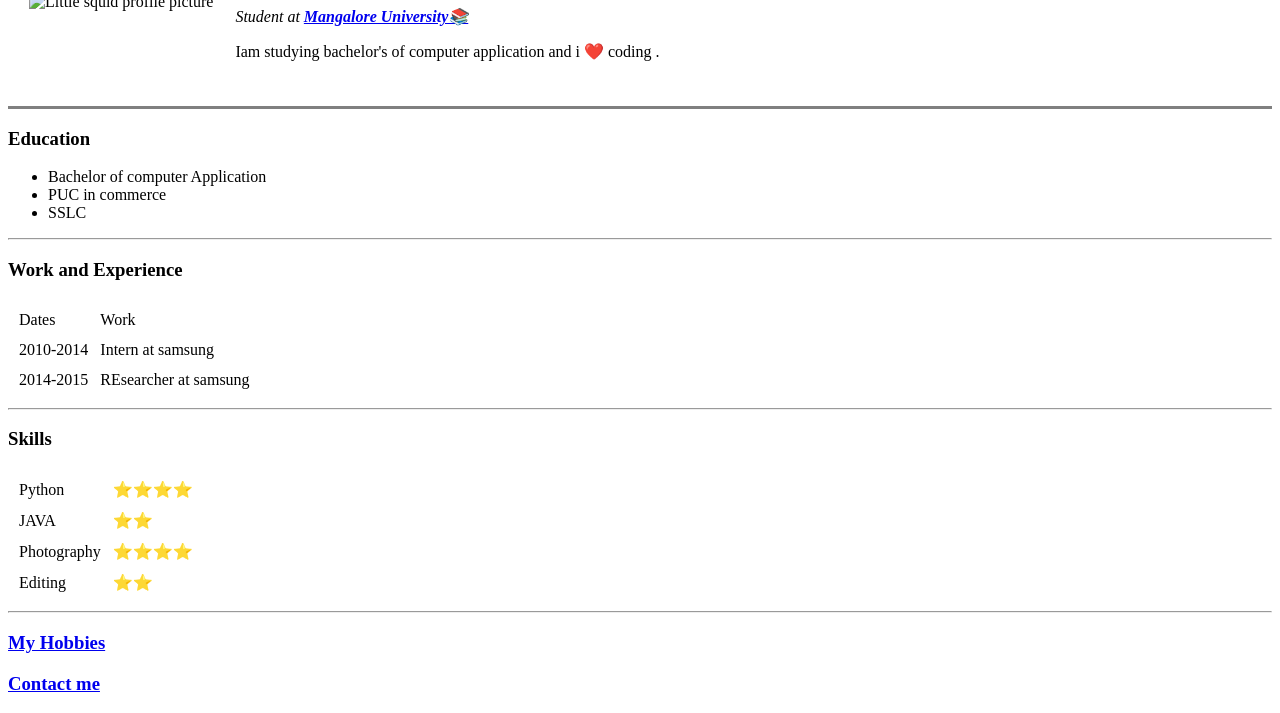
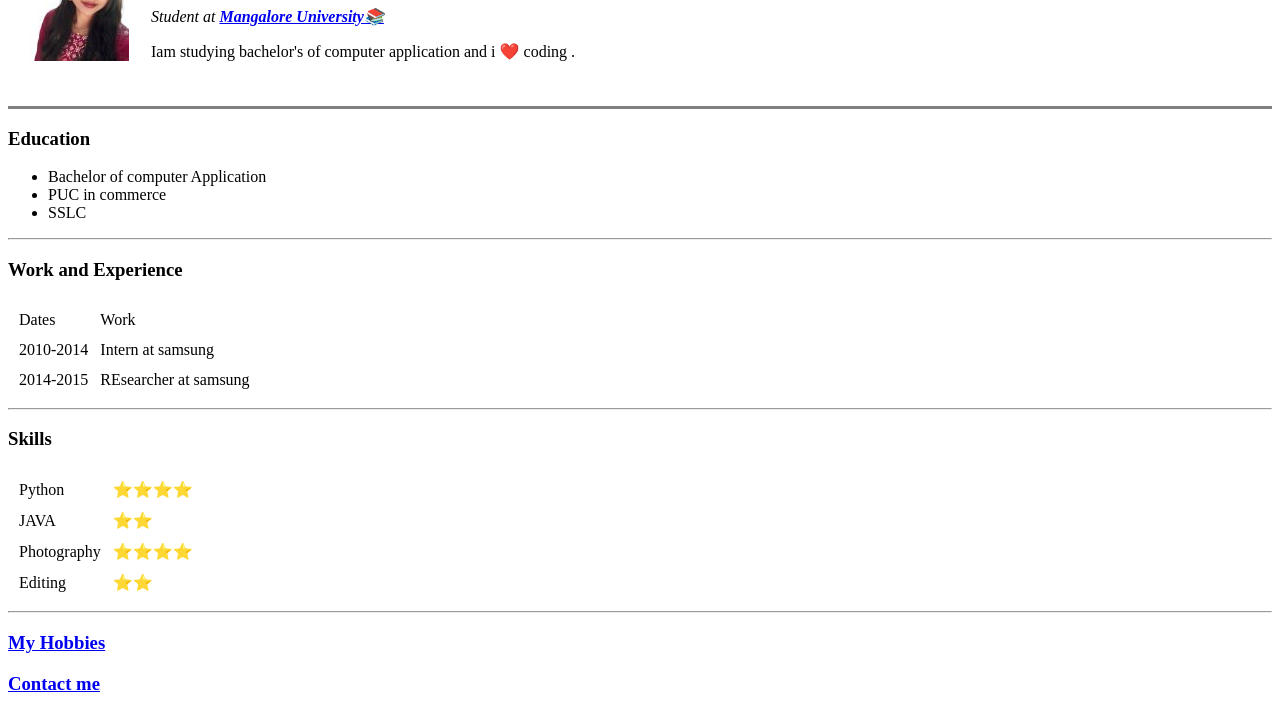
Before and after one commit to Bhavya-CTF/cv, a plain HTML site: page index.html in a window 1280 px wide. Shown: the part 102-815 px from the top of the page. Drawn offline with Linux system fonts and the light colour scheme.

Commit message:
Update index.html

```diff
--- a/index.html
+++ b/index.html
@@ -6,7 +6,7 @@
 <body>
     <table cellspacing="20">
         <tr>
-            <td><img src="images/bhavya.jpg"alt=" Little squid profile picture"></td>
+            <td><img src="images\bhavya.png"alt=" Little squid profile picture"></td>
             <td><h1>Little Squid</h1>
                 <p><em>Student at <strong><a href="https://mangaloreuniversity.ac.in/">Mangalore University📚</a></strong></em></p>
                 <p>Iam studying bachelor's of computer application and i ❤️ coding . </p></td>
```
